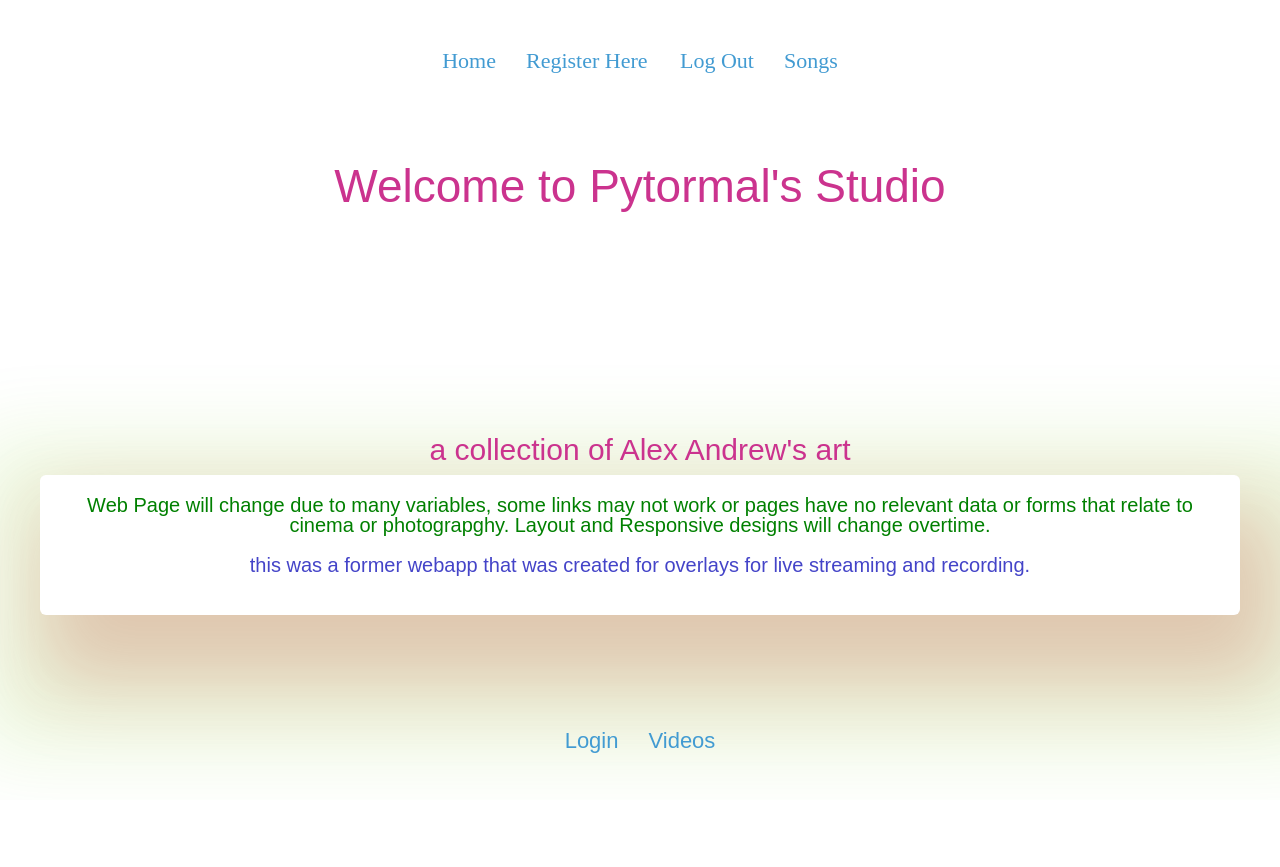
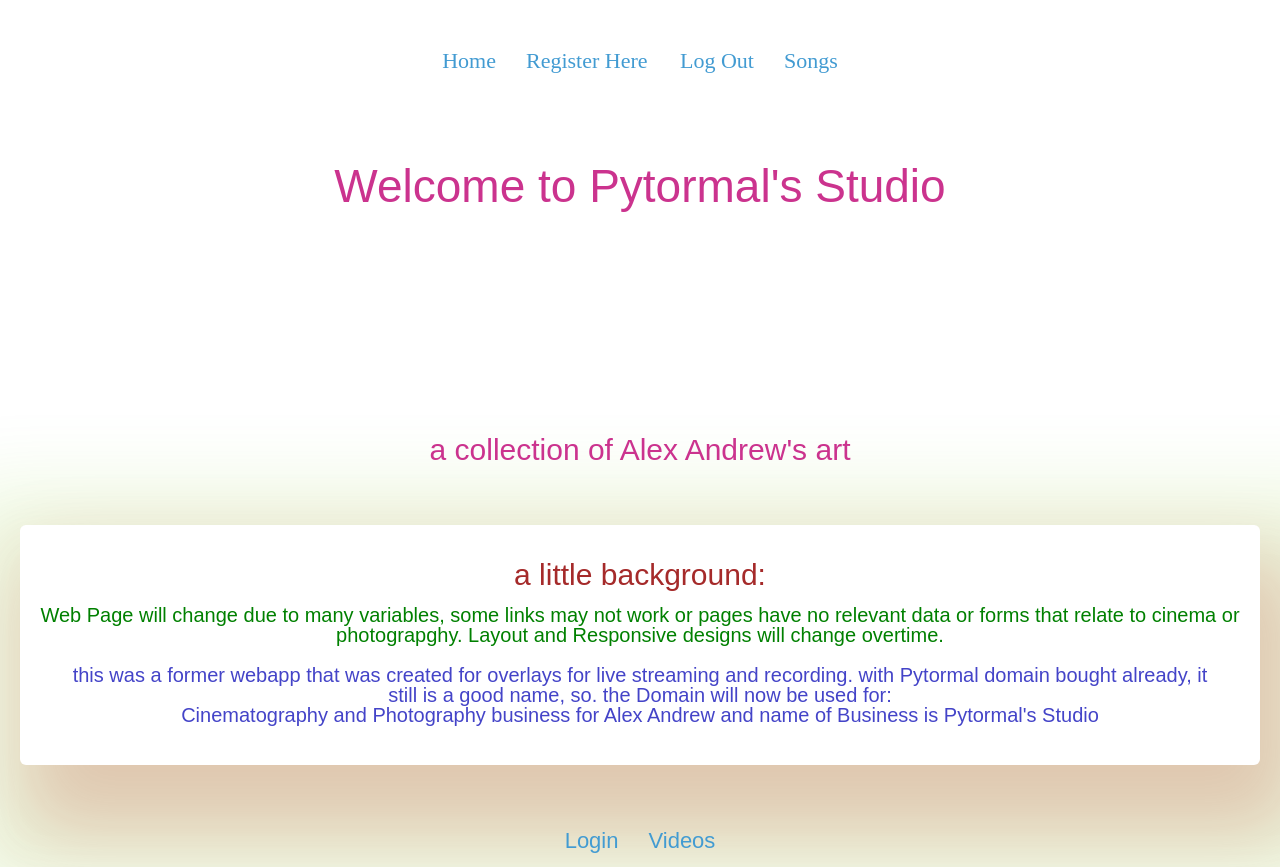
Before and after one commit to Pytormal/PYT-Studio, a React (Create React App) app: page / in a window 1280 px wide. Before the commit the page ends 800 px from the top, so only its background shows below. Built offline with nearby package versions, Linux system fonts and the light colour scheme.

Commit message:
changed text and font

```diff
--- a/src/components/Home.js
+++ b/src/components/Home.js
@@ -19,14 +19,18 @@ class Home extends React.Component {
           <p className="home-p">what would you like to do?</p> */}
             <h2> a collection of Alex Andrew's art</h2>
 
-            <p Id="placeholder">
+            <section Id="placeholder">
+              <h5> a little background:</h5>
+                <p >
               Web Page will change due to many variables, some links may not
               work or pages have no relevant data or forms that relate to cinema
               or photograpghy. Layout and Responsive designs will change overtime.
               <p id="parkey">
-                this was a former webapp that was created for overlays for live streaming and recording.
+                this was a former webapp that was created for overlays for live streaming and recording. with Pytormal domain bought already, it still is a good name, so. the Domain will now be used for: <p>Cinematography and Photography business for Alex Andrew and name of Business is Pytormal's Studio</p>
               </p>
             </p>
+            </section>
+
           </section>
 
           <div className="home-links links">
--- a/src/components/styles/App.css
+++ b/src/components/styles/App.css
@@ -9,8 +9,8 @@ html {
 }
 
 #placeholder {
- margin: 1rem 2em 5em 2em;
-  padding: 2rem;
+  margin: 6rem 2em 5em 2em;
+  padding: 2rem ;
 
   box-shadow: 2rem 5rem 8rem 9rem rgba(115, 207, 11, 0.12),
     2rem 5rem 8rem 2rem rgba(190, 21, 21, 0.24);
@@ -18,9 +18,15 @@ html {
   color: green;
 }
 
-#parkey{
+h5 {
+  color: brown;
+  font-size: 3rem;
+  padding:.5em;
+}
+
+#parkey {
   padding: 2rem;
-  color:rgb(68, 68, 200)
+  color: rgb(68, 68, 200);
 }
 
 ::-webkit-scrollbar {
```
